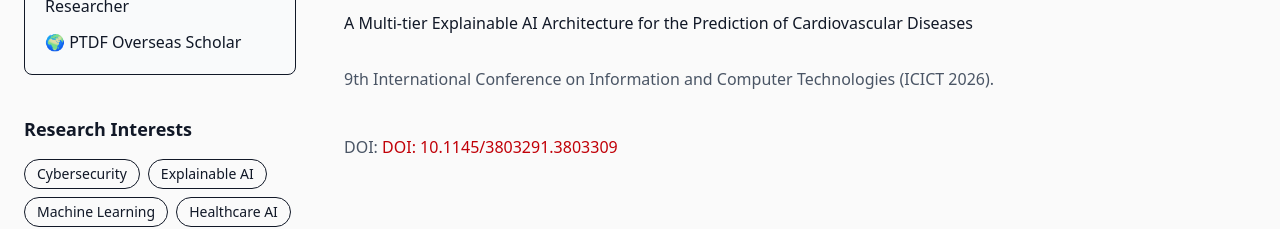
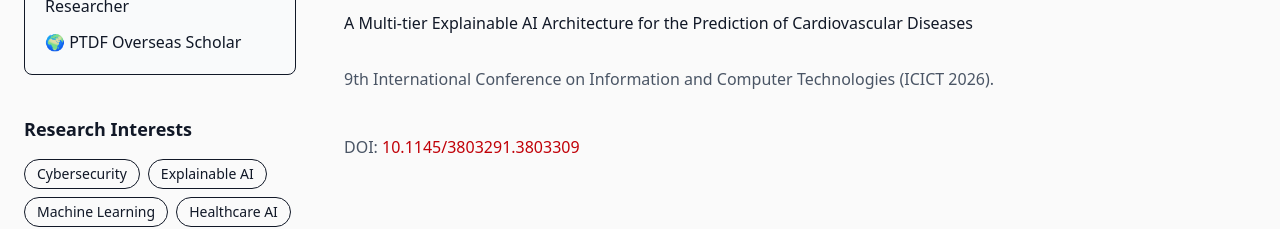
Before and after one commit to awokeo/obinna-website, a Next.js app: page /publications in a window 1280 px wide. Shown: the part 1260-1489 px from the top of the page. Built offline with nearby package versions, Linux system fonts and the light colour scheme.

Commit message:
Add publication DOI link and update website

```diff
--- a/components/publications/ConferencePapers.tsx
+++ b/components/publications/ConferencePapers.tsx
@@ -36,7 +36,7 @@ export default function ConferencePapers() {
             rel="noopener noreferrer"
             className="mt-3 inline-block text-red-700 hover:underline"
           >
-            DOI: 10.1145/3803291.3803309
+            10.1145/3803291.3803309
           </a>
         </p>
 
```
